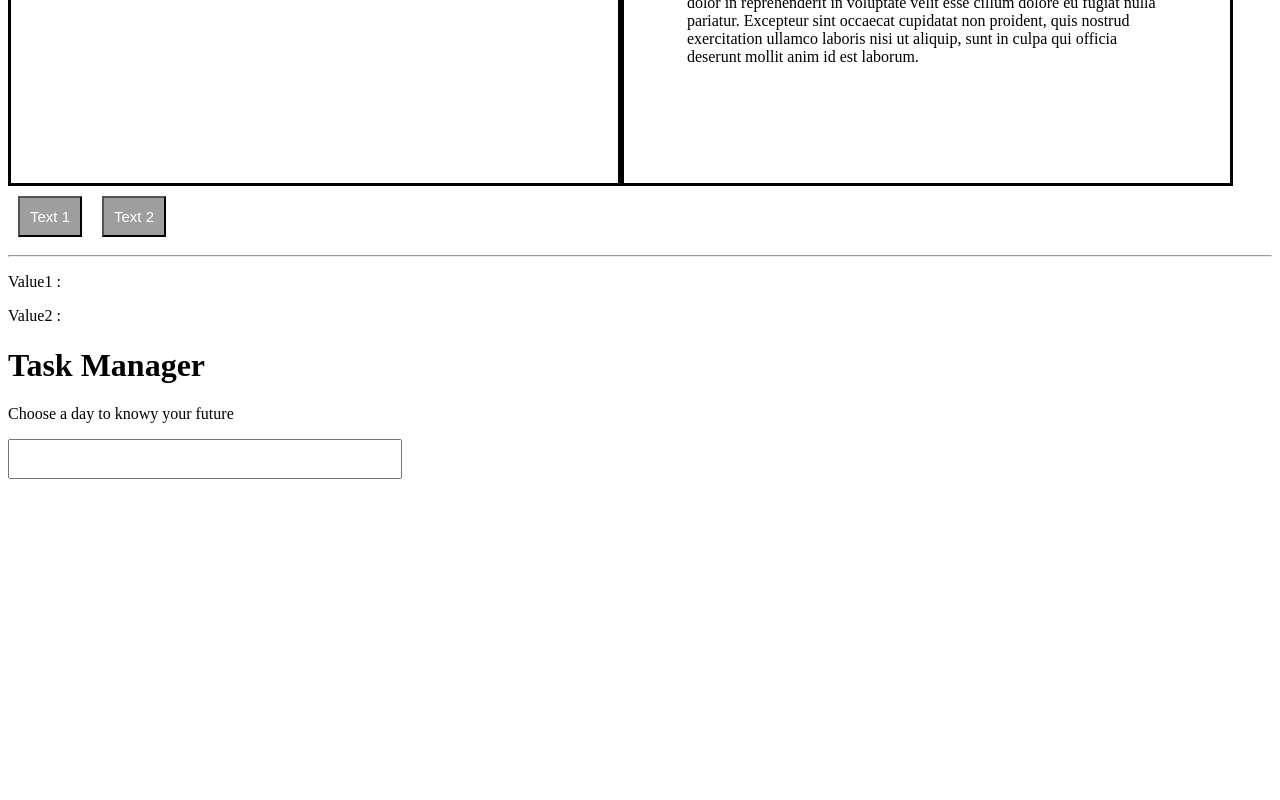
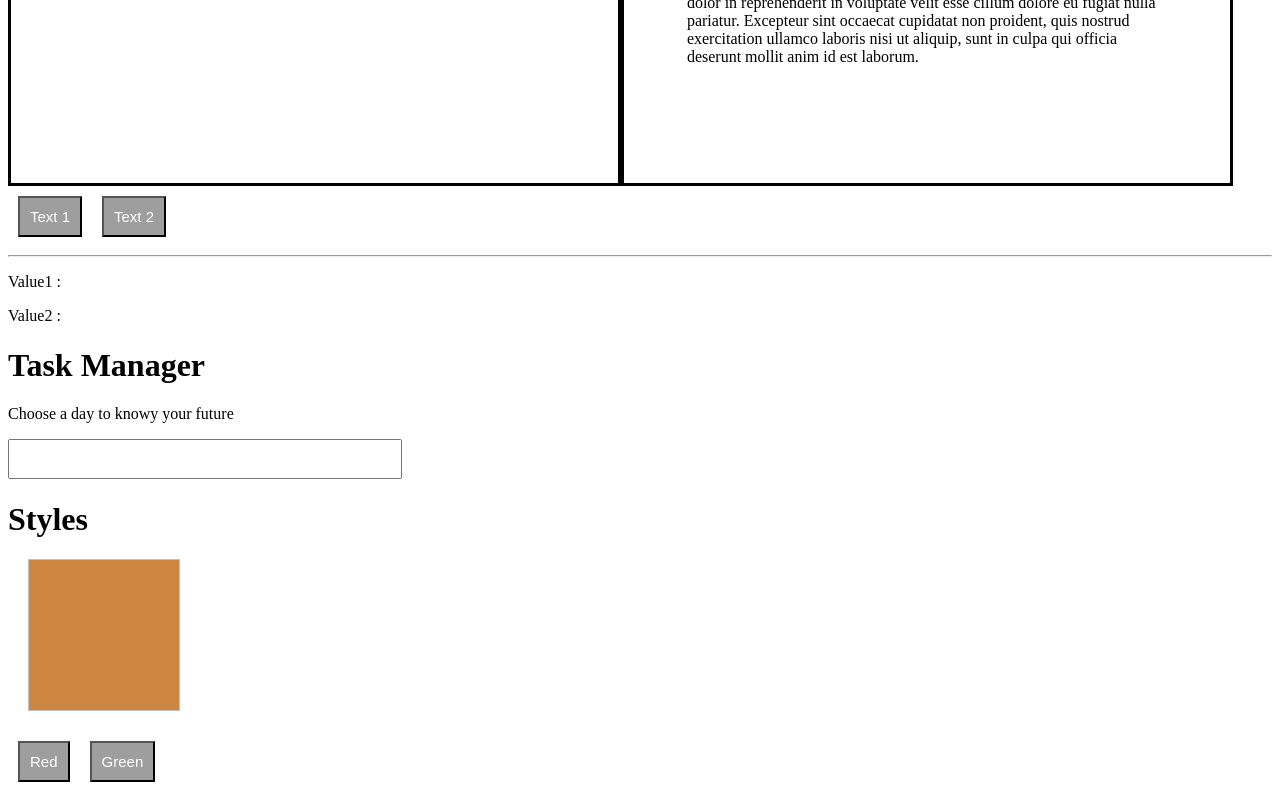
Before and after one commit to stevengf14/common-directives-angular, an Angular app: page / in a window 1280 px wide. Shown: the part 214-1014 px from the top of the page. Before the commit the page ends 800 px from the top, so only its background shows below. Built offline with nearby package versions, Linux system fonts and the light colour scheme.

Commit message:
NgStyle and NgClass

```diff
--- a/src/app/app.component.html
+++ b/src/app/app.component.html
@@ -62,6 +62,15 @@
 </div>
 <input type="text" [(ngModel)]="weekDays" />
 
+<h1>Styles</h1>
+
+<div class="square" [ngStyle]="{ background: color ? color : 'peru' }"></div>
+
+<button (click)="color = 'red'" [ngClass]="{ active: color == 'red' }">
+  Red
+</button>
+<button (click)="color = 'green'" [ngClass]="color">Green</button>
+
 <!--
 <div class="container">
   <div *ngIf="valor2 ; else otroTexto ">
```
